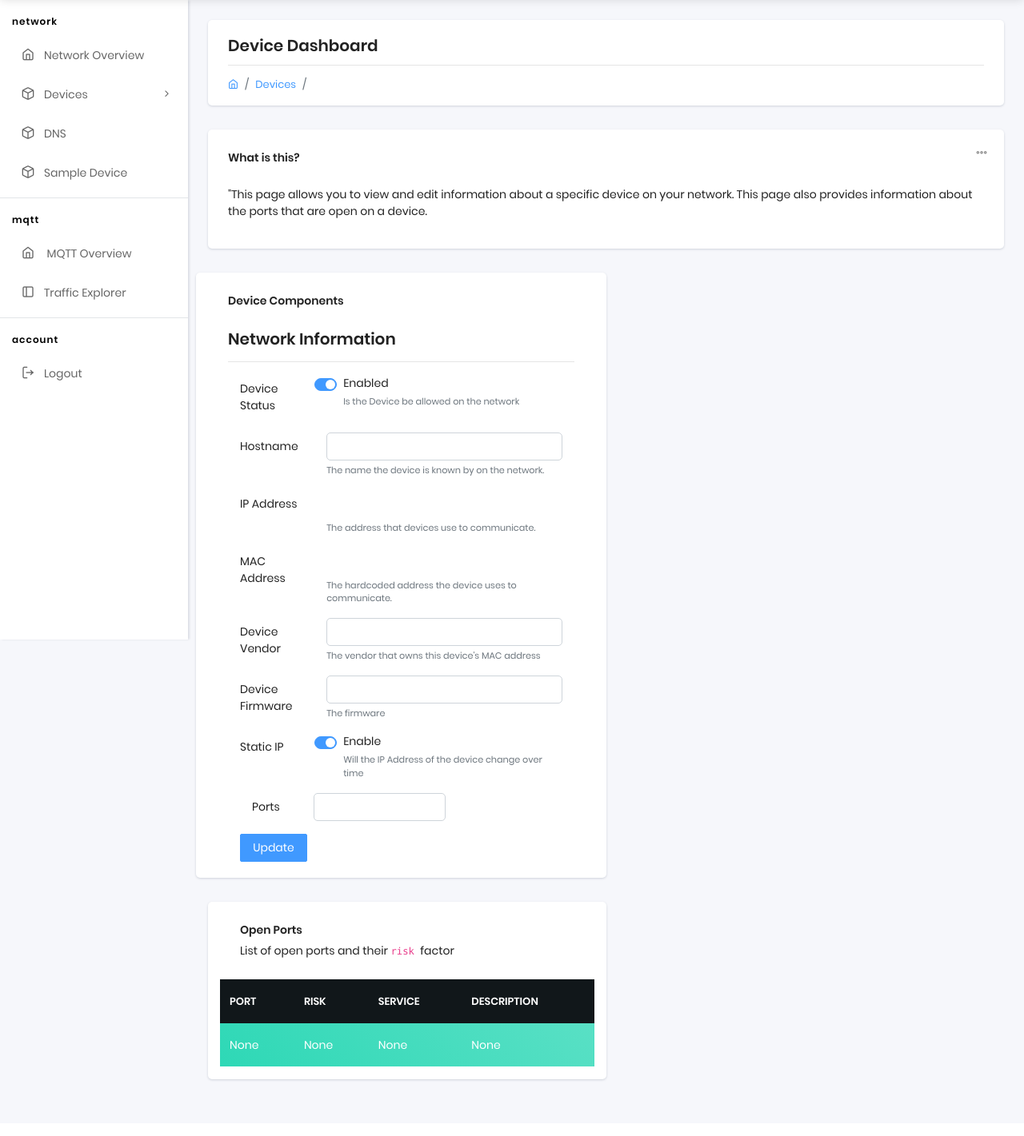
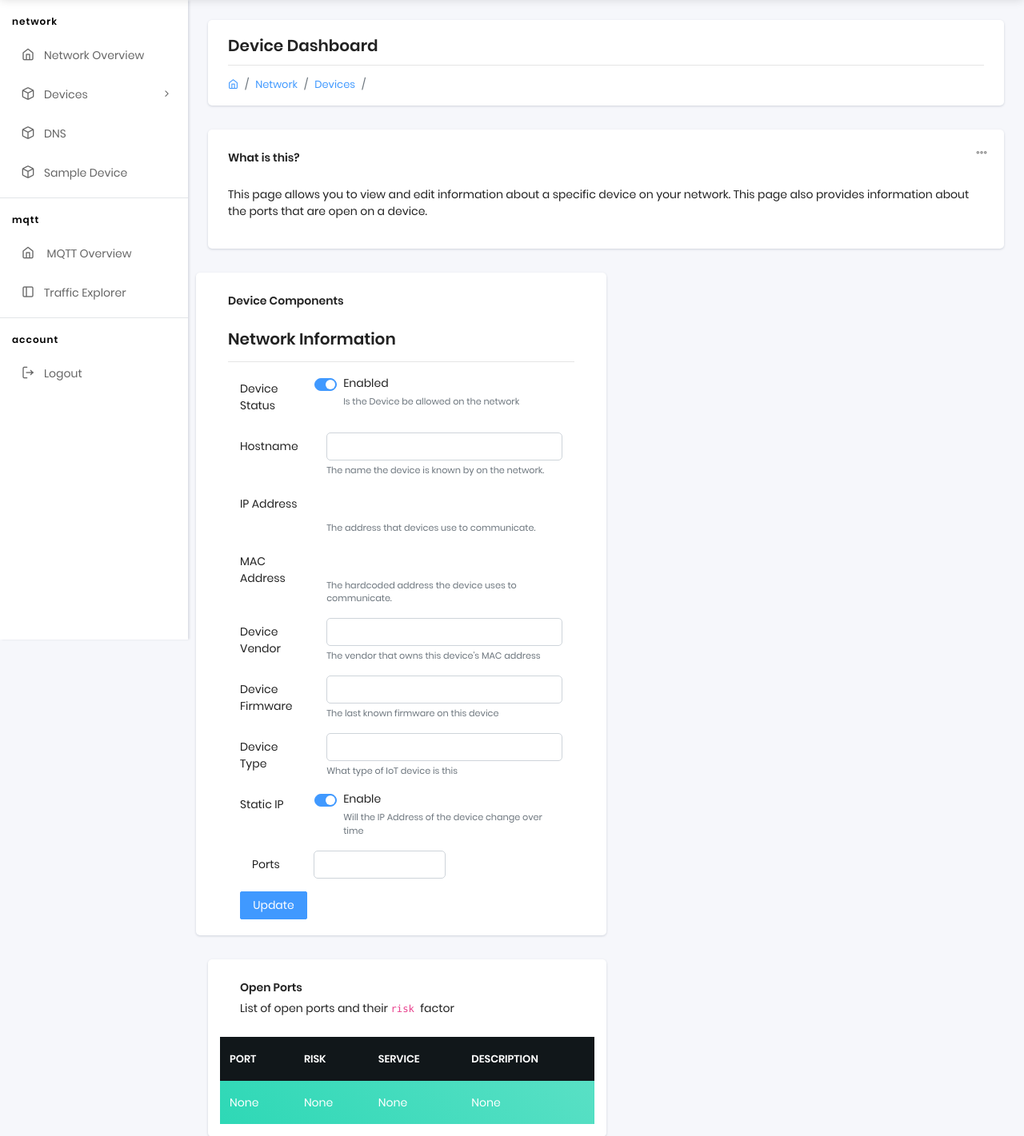
Before and after one commit to YouFoundKyle/Pi-LINk, a Django app: template web/core/templates/device_overview.html in a window 1280 px wide. Shown: the part 56-1477 px from the top of the page at 80% size. Before the commit the page ends 1409 px from the top, so only its background shows below. Run offline with Django 3.2, Linux system fonts and the light colour scheme; the template is opened without the code that fills it, so the values that code supplies are empty; some libraries are stand-ins or nearby versions.

Commit message:
update more forms :(

```diff
--- a/web/app/forms.py
+++ b/web/app/forms.py
@@ -8,4 +8,5 @@ class DeviceForm(forms.Form):
     ipSwitch = forms.BooleanField()
     firmware = forms.CharField()
     vendor = forms.CharField()
+    deviceType = forms.CharField()
     deviceStatus = forms.BooleanField()
--- a/web/core/templates/device_overview.html
+++ b/web/core/templates/device_overview.html
@@ -20,6 +20,7 @@
                             </div>
                             <ul class="breadcrumb">
                                 <li class="breadcrumb-item"><a href="index.html"><i class="feather icon-home"></i></a></li>
+                                <li class="breadcrumb-item"><a href="#!">Network</a></li>
                                 <li class="breadcrumb-item"><a href="#!">Devices</a></li>
                                 <li class="breadcrumb-item"><a href="#!">{{ ip }}</a></li>
                             </ul>
@@ -50,7 +51,7 @@
 							</div>
 						</div>
 						<div class="card-body">
-							<p>"This page allows you to view and edit information about a specific device on your network. This page also provides information about the ports that are open on a device.
+							<p>This page allows you to view and edit information about a specific device on your network. This page also provides information about the ports that are open on a device.
 							</p>
 						</div>
 					</div>
@@ -62,7 +63,7 @@
                         <h5>Device Components</h5>
                     </div>
                     <div class="card-body">
-                        <h5> Network Information {{ type }}</h5>
+                        <h5> Network Information</h5>
                         <hr>
                         <div class="col-sm-12">
                             <form action="/device/{{ ip }}" method="post">
@@ -107,7 +108,14 @@
                                     <label for="firmware" class="col-sm-3 col-form-label">Device Firmware</label>
                                     <div class="col-sm-9">
                                         <input type="text" class="form-control" id="firmware" name="firmware" value= "{{ firmware }}">
-                                        <small id="firmware" class="form-text text-muted">The firmware</small>
+                                        <small id="firmware" class="form-text text-muted">The last known firmware on this device</small>
+                                    </div>
+                                </div>
+                                <div class="form-group row">
+                                    <label for="deviceType" class="col-sm-3 col-form-label">Device Type</label>
+                                    <div class="col-sm-9">
+                                        <input type="text" class="form-control" id="deviceType" name="deviceType" value= "{{ type }}">
+                                        <small id="deviceType" class="form-text text-muted">What type of IoT device is this</small>
                                     </div>
                                 </div>
                                 <div class="form-group row">
```
Also changed, not shown: web/app/views.py (+16 -11 lines).
